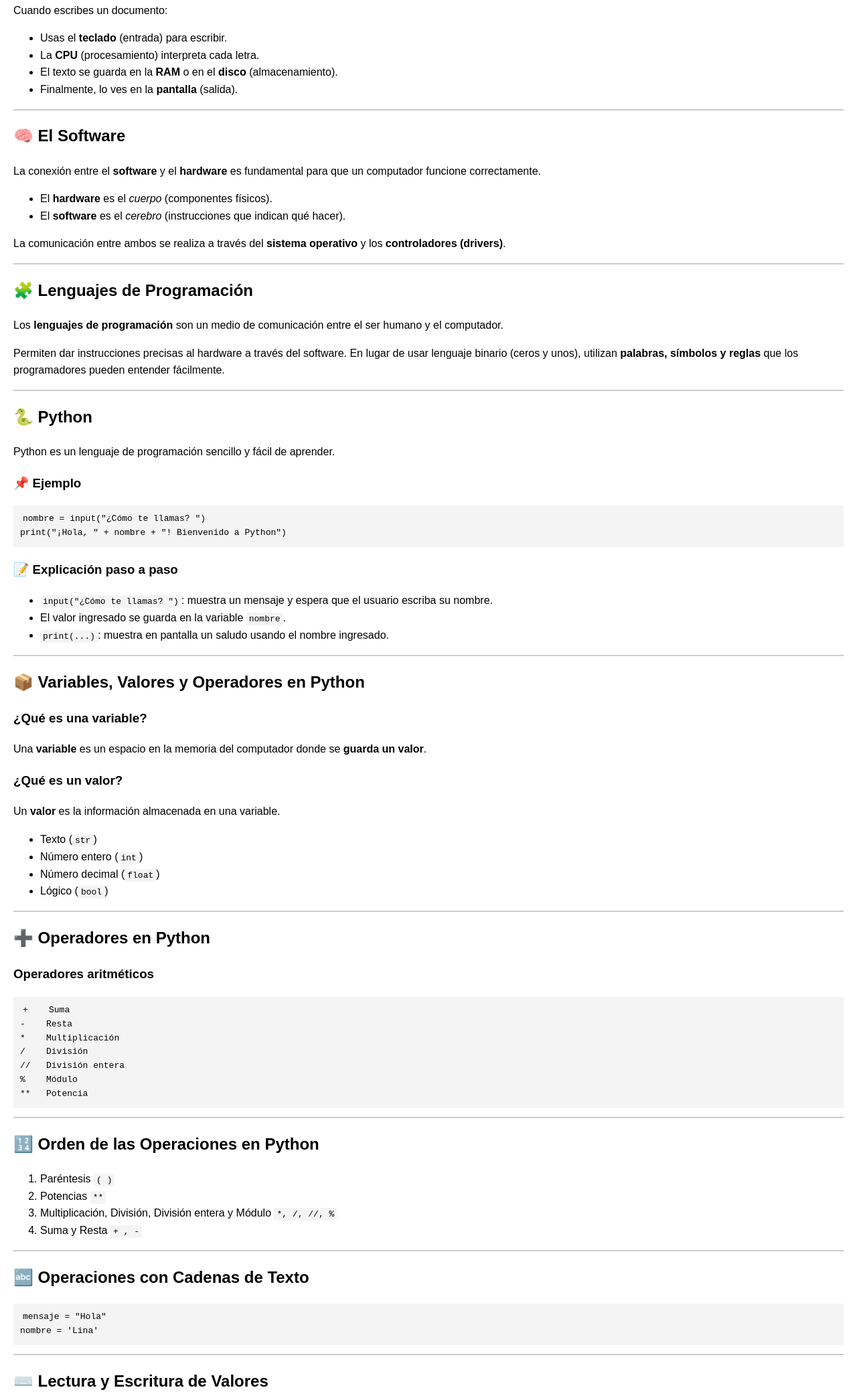
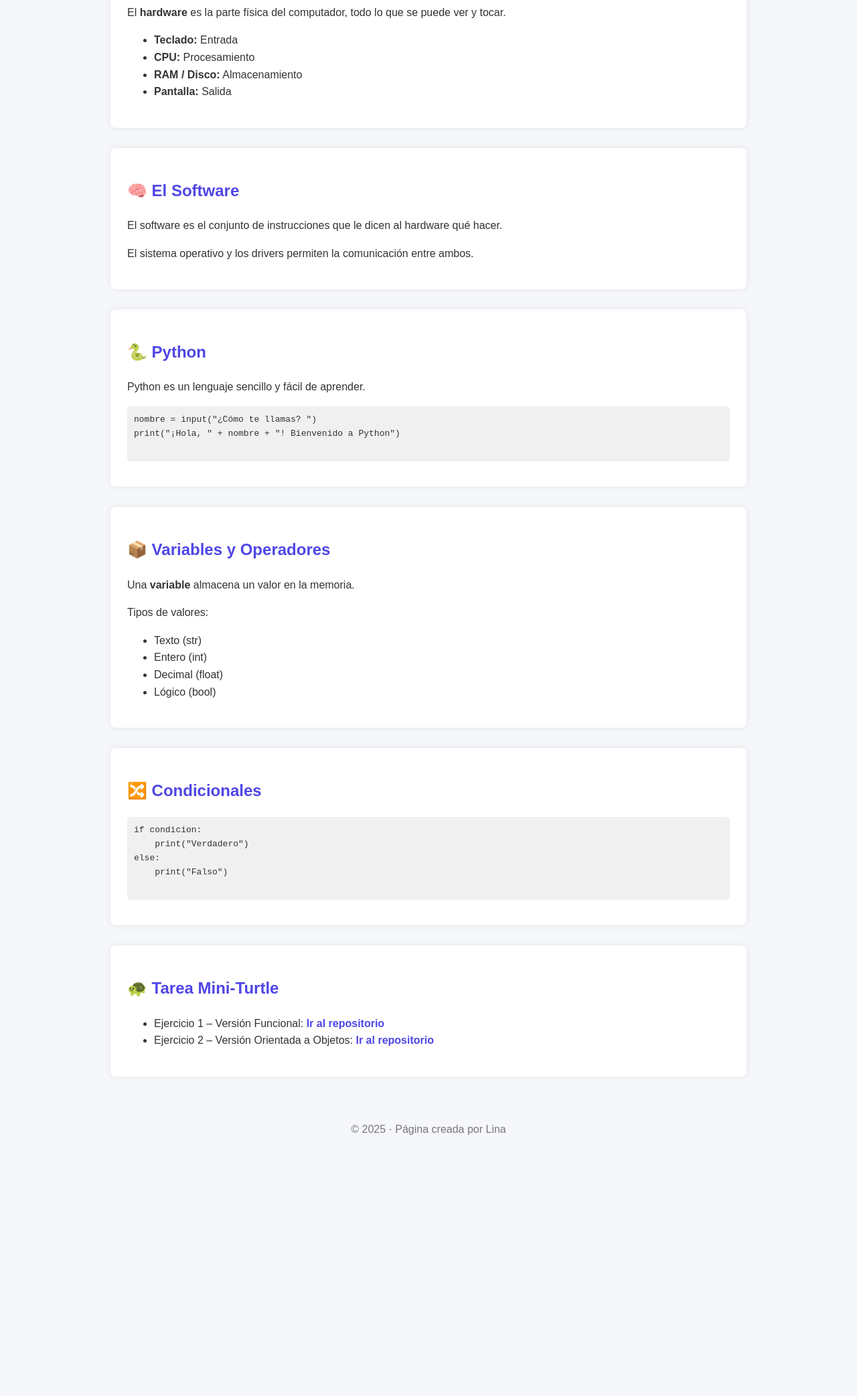
Before and after one commit to linaosoriog-coder/Mi-primera-pagina, a plain HTML site: page index.html in a window 1280 px wide. Shown: the part 323-2408 px from the top of the page at 67% size. After the commit the page ends 2058 px from the top, so only its background shows below. Drawn offline with Linux system fonts and the light colour scheme.

Commit message:
Agregar página principal index.html

```diff
--- a/index.html
+++ b/index.html
@@ -2,239 +2,132 @@
 <html lang="es">
 <head>
     <meta charset="UTF-8">
+    <title>Mi Primera Página Web</title>
     <meta name="viewport" content="width=device-width, initial-scale=1.0">
-  <title>Mi primera página</title>
     <style>
         body {
-      font-family: Arial, sans-serif;
+            font-family: Arial, Helvetica, sans-serif;
+            background-color: #f5f7fa;
+            color: #333;
+            margin: 0;
+            padding: 0;
             line-height: 1.6;
-      margin: 20px;
         }
-    hr {
-      border: 1px solid #ccc;
+        header {
+            background-color: #4f46e5;
+            color: white;
+            padding: 30px;
+            text-align: center;
         }
-    code {
-      background-color: #f4f4f4;
-      padding: 2px 4px;
-      border-radius: 4px;
+        section {
+            max-width: 900px;
+            margin: 30px auto;
+            background: white;
+            padding: 25px;
+            border-radius: 8px;
+            box-shadow: 0 0 10px rgba(0,0,0,0.08);
         }
-    pre {
-      background-color: #f4f4f4;
+        h2 {
+            color: #4f46e5;
+        }
+        code, pre {
+            background: #f0f0f0;
             padding: 10px;
+            border-radius: 5px;
+            display: block;
             overflow-x: auto;
+        }
+        a {
+            color: #4f46e5;
+            text-decoration: none;
+            font-weight: bold;
+        }
+        a:hover {
+            text-decoration: underline;
+        }
+        footer {
+            text-align: center;
+            padding: 20px;
+            color: #777;
         }
     </style>
 </head>
 <body>
 
-  <h1>🌐 Mi primera página</h1>
+<header>
+    <h1>🌐 Mi Primera Página Web</h1>
+    <p>Hardware, Software y Programación en Python</p>
+</header>
 
-  <h2>📌 Punto Tres</h2>
+<section>
+    <h2>💻 El Hardware</h2>
+    <p>El <strong>hardware</strong> es la parte física del computador, todo lo que se puede ver y tocar.</p>
+    <ul>
+        <li><strong>Teclado:</strong> Entrada</li>
+        <li><strong>CPU:</strong> Procesamiento</li>
+        <li><strong>RAM / Disco:</strong> Almacenamiento</li>
+        <li><strong>Pantalla:</strong> Salida</li>
+    </ul>
+</section>
 
-  <hr>
+<section>
+    <h2>🧠 El Software</h2>
+    <p>El software es el conjunto de instrucciones que le dicen al hardware qué hacer.</p>
+    <p>El sistema operativo y los drivers permiten la comunicación entre ambos.</p>
+</section>
 
-  <h2>💻 El Hardware</h2>
+<section>
+    <h2>🐍 Python</h2>
+    <p>Python es un lenguaje sencillo y fácil de aprender.</p>
+    <pre>
+nombre = input("¿Cómo te llamas? ")
+print("¡Hola, " + nombre + "! Bienvenido a Python")
+    </pre>
+</section>
 
-  <p>
-    El <strong>hardware</strong> es la parte física del computador; es decir,
-    todos los componentes que se pueden <strong>ver y tocar</strong>.
-  </p>
+<section>
+    <h2>📦 Variables y Operadores</h2>
+    <p>Una <strong>variable</strong> almacena un valor en la memoria.</p>
+    <p>Tipos de valores:</p>
+    <ul>
+        <li>Texto (str)</li>
+        <li>Entero (int)</li>
+        <li>Decimal (float)</li>
+        <li>Lógico (bool)</li>
+    </ul>
+</section>
 
-  <h3>Ejemplo:</h3>
-  <p>Cuando escribes un documento:</p>
-  <ul>
-    <li>Usas el <strong>teclado</strong> (entrada) para escribir.</li>
-    <li>La <strong>CPU</strong> (procesamiento) interpreta cada letra.</li>
-    <li>El texto se guarda en la <strong>RAM</strong> o en el <strong>disco</strong> (almacenamiento).</li>
-    <li>Finalmente, lo ves en la <strong>pantalla</strong> (salida).</li>
-  </ul>
+<section>
+    <h2>🔀 Condicionales</h2>
+    <pre>
+if condicion:
+    print("Verdadero")
+else:
+    print("Falso")
+    </pre>
+</section>
 
-  <hr>
-
-  <h2>🧠 El Software</h2>
-
-  <p>
-    La conexión entre el <strong>software</strong> y el <strong>hardware</strong>
-    es fundamental para que un computador funcione correctamente.
-  </p>
-
-  <ul>
-    <li>El <strong>hardware</strong> es el <em>cuerpo</em> (componentes físicos).</li>
-    <li>El <strong>software</strong> es el <em>cerebro</em> (instrucciones que indican qué hacer).</li>
-  </ul>
-
-  <p>
-    La comunicación entre ambos se realiza a través del
-    <strong>sistema operativo</strong> y los <strong>controladores (drivers)</strong>.
-  </p>
-
-  <hr>
-
-  <h2>🧩 Lenguajes de Programación</h2>
-
-  <p>
-    Los <strong>lenguajes de programación</strong> son un medio de comunicación
-    entre el ser humano y el computador.
-  </p>
-
-  <p>
-    Permiten dar instrucciones precisas al hardware a través del software.
-    En lugar de usar lenguaje binario (ceros y unos), utilizan
-    <strong>palabras, símbolos y reglas</strong> que los programadores pueden entender fácilmente.
-  </p>
-
-  <hr>
-
-  <h2>🐍 Python</h2>
-
-  <p>Python es un lenguaje de programación sencillo y fácil de aprender.</p>
-
-  <h3>📌 Ejemplo</h3>
-
-  <pre><code>nombre = input("¿Cómo te llamas? ")
-print("¡Hola, " + nombre + "! Bienvenido a Python")</code></pre>
-
-  <h3>📝 Explicación paso a paso</h3>
-
-  <ul>
-    <li><code>input("¿Cómo te llamas? ")</code>: muestra un mensaje y espera que el usuario escriba su nombre.</li>
-    <li>El valor ingresado se guarda en la variable <code>nombre</code>.</li>
-    <li><code>print(...)</code>: muestra en pantalla un saludo usando el nombre ingresado.</li>
-  </ul>
-
-  <hr>
-
-  <h2>📦 Variables, Valores y Operadores en Python</h2>
-
-  <h3>¿Qué es una variable?</h3>
-  <p>
-    Una <strong>variable</strong> es un espacio en la memoria del computador donde
-    se <strong>guarda un valor</strong>.
-  </p>
-
-  <h3>¿Qué es un valor?</h3>
-  <p>Un <strong>valor</strong> es la información almacenada en una variable.</p>
-
-  <ul>
-    <li>Texto (<code>str</code>)</li>
-    <li>Número entero (<code>int</code>)</li>
-    <li>Número decimal (<code>float</code>)</li>
-    <li>Lógico (<code>bool</code>)</li>
-  </ul>
-
-  <hr>
-
-  <h2>➕ Operadores en Python</h2>
-
-  <h3>Operadores aritméticos</h3>
-
-  <pre><code>+    Suma
--    Resta
-*    Multiplicación
-/    División
-//   División entera
-%    Módulo
-**   Potencia</code></pre>
-
-  <hr>
-
-  <h2>🔢 Orden de las Operaciones en Python</h2>
-
-  <ol>
-    <li>Paréntesis <code>( )</code></li>
-    <li>Potencias <code>**</code></li>
-    <li>Multiplicación, División, División entera y Módulo <code>*, /, //, %</code></li>
-    <li>Suma y Resta <code>+ , -</code></li>
-  </ol>
-
-  <hr>
-
-  <h2>🔤 Operaciones con Cadenas de Texto</h2>
-
-  <pre><code>mensaje = "Hola"
-nombre = 'Lina'</code></pre>
-
-  <hr>
-
-  <h2>⌨️ Lectura y Escritura de Valores</h2>
-
-  <ul>
-    <li><strong>Leer datos</strong> del usuario con <code>input()</code></li>
-    <li><strong>Mostrar resultados</strong> en pantalla con <code>print()</code></li>
-  </ul>
-
-  <hr>
-
-  <h2>🌍 Alcance de las Variables</h2>
-
-  <h3>Variables globales</h3>
-  <ul>
-    <li>Se declaran fuera de las funciones.</li>
-    <li>Pueden usarse en cualquier parte del programa.</li>
-  </ul>
-
-  <h3>Variables locales</h3>
-  <ul>
-    <li>Se declaran dentro de una función.</li>
-    <li>Solo existen mientras la función se ejecuta.</li>
-  </ul>
-
-  <hr>
-
-  <h2>🔀 Condicionales</h2>
-
-  <pre><code>if condicion:
-    # Código si la condición es verdadera
-elif otra_condicion:
-    # Código si la anterior fue falsa y esta verdadera
-else:
-    # Código si ninguna condición fue verdadera</code></pre>
-
-  <hr>
-
-  <h2>✍️ Reflexión</h2>
-
-  <p>
-    El hardware, el software y los lenguajes de programación trabajan juntos
-    para que un computador funcione correctamente.
-  </p>
-
-  <hr>
-
-  <h2>📚 Referencias</h2>
-
+<section>
+    <h2>🐢 Tarea Mini-Turtle</h2>
     <ul>
         <li>
-      <a href="https://chatgpt.com/c/690fead2-fed8-8325-bb1d-0804081f93de">
-        ChatGPT – Conversación de apoyo
-      </a>
-    </li>
-  </ul>
-
-  <hr>
-
-  <h2>🐢 Tarea 2 – Aprendiendo a programar como una tortuga</h2>
-
-  <p>
-    👉 <a href="tarea2/">Ver desarrollo completo de la Tarea 2</a>
-  </p>
-
-  <h2>🐢 Tarea Mini-Turtle</h2>
-
-  <ul>
-    <li>
-      <strong>Ejercicio 1 – Versión Funcional:</strong>
+            Ejercicio 1 – Versión Funcional:
             <a href="https://github.com/linaosoriog-coder/mini_turtle" target="_blank">
                 Ir al repositorio
             </a>
         </li>
         <li>
-      <strong>Ejercicio 2 – Versión Orientada a Objetos:</strong>
+            Ejercicio 2 – Versión Orientada a Objetos:
             <a href="https://github.com/linaosoriog-coder/mini_turtle_oo" target="_blank">
                 Ir al repositorio
             </a>
         </li>
     </ul>
+</section>
+
+<footer>
+    <p>© 2025 · Página creada por Lina</p>
+</footer>
 
 </body>
 </html>
```
Lines whose indentation alone changed are shown as unchanged.
